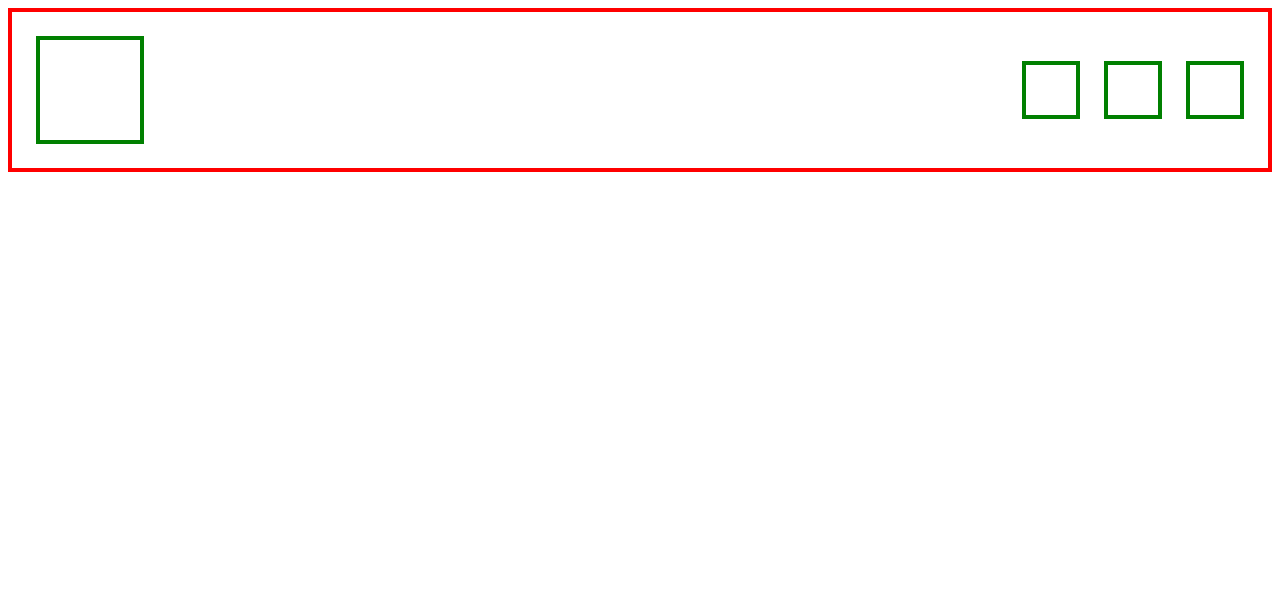
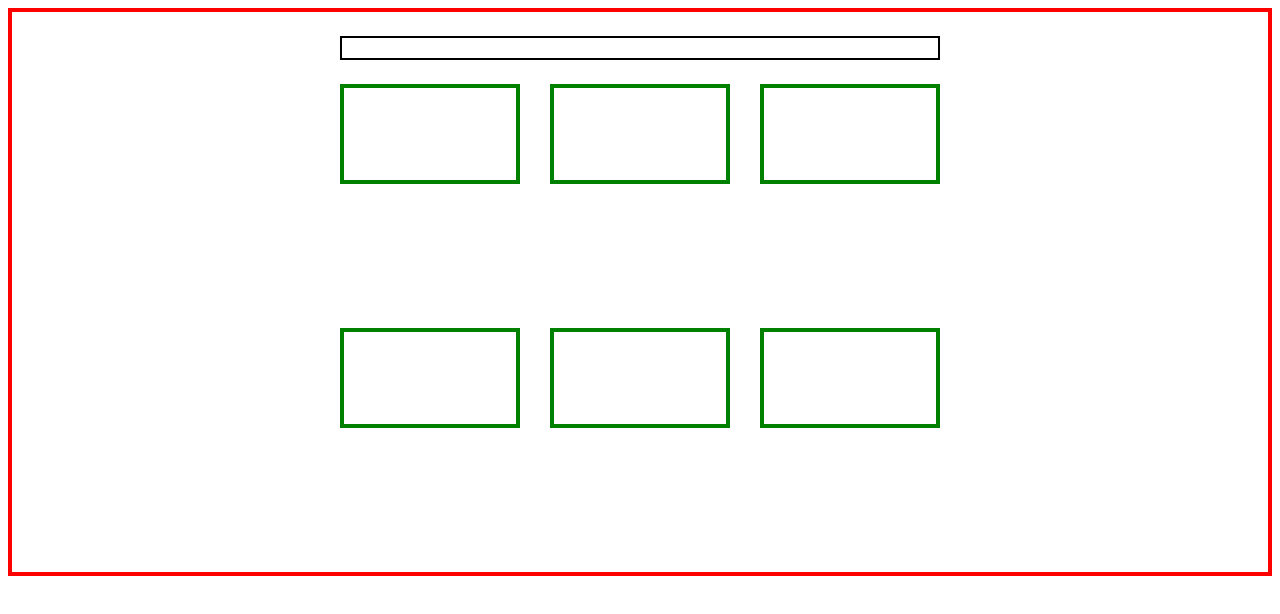
Before and after one commit to amin2500/Flex, a plain HTML site: page index.html in a window 1280 px wide. Drawn offline with Linux system fonts and the light colour scheme.

Commit message:
first commit

```diff
--- a/index.html
+++ b/index.html
@@ -8,11 +8,17 @@
   </head>
   <body>
     <div class="container">
-      <div class="box"></div>
-      <div class="box-wrapper">
-        <div class="box box-small"></div>
-        <div class="box box-small"></div>
-        <div class="box box-small"></div>
+      <div class="row">
+
+        <div class="title"></div>
+        <div class="box-wrapper">
+          <div class="box"></div>
+          <div class="box"></div>
+          <div class="box"></div>
+          <div class="box"></div>
+          <div class="box"></div>
+          <div class="box"></div>
+        </div>
       </div>
     </div>
   </body>
--- a/style.css
+++ b/style.css
@@ -1,24 +1,32 @@
-.box{
-    border: 4px solid green;
-    width: 100px;
-    height: 100px;
-
-}
-.box-small{
-    width: 50px;
-    height: 50px;
-    margin-left:24px
-
-}
-.box-wrapper{
-    display :flex ;
-    align-items: center;
-
-
+*{
+    box-sizing: border-box;
 }
 .container{
     border: 4px solid red;
+    padding: 24px 24px 0 24px;
+}
+.row{
+    width:100%;
+    max-width: 600px;
+    margin: 0 auto;
+}
+
+.title{
+    border:2px solid black;
+    width:100%;
+    height: 24px;
+    margin-bottom:24px;
+}
+
+.box{
+    border: 4px solid green;
+    width: 30%;
+    height: 100px;
+    margin-bottom: 24%;
+}
+.box-wrapper{
     display: flex;
+    flex-wrap: wrap;
     justify-content: space-between;
-    padding: 24px;
+
 }
```
